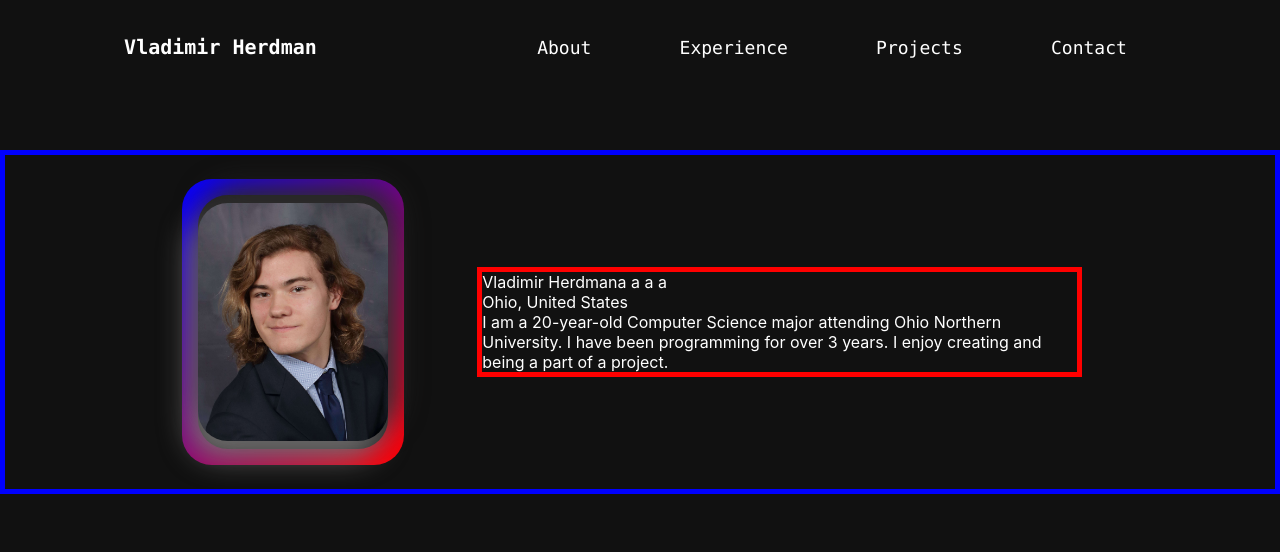
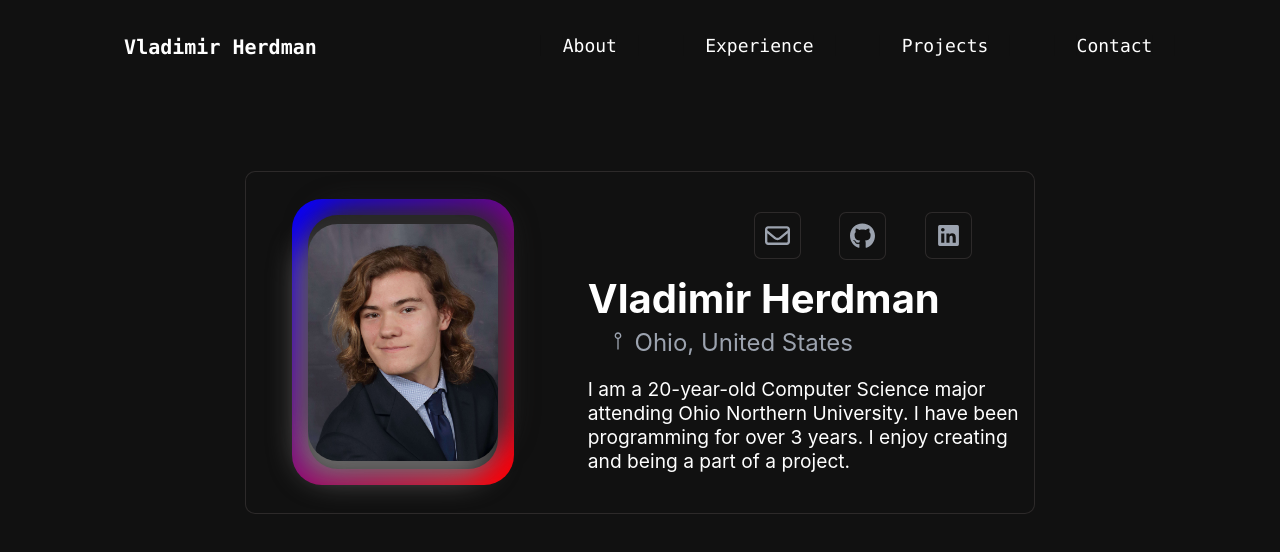
Before and after one commit to Vladimir-Herdman/Vladimir-Herdman.github.io, a plain HTML site: page index.html in a window 1280 px wide. Drawn offline with Linux system fonts and the light colour scheme.

Commit message:
Finished self photo overview

```diff
--- a/index.html
+++ b/index.html
@@ -71,15 +71,22 @@
 
 		<section class="overview" id="overview">
 			<div class="card" id="card">
-				<img src="./public/images/BusinessSelf.JPG" alt="Professional photo of self">
+				<img src="./public/images/BusinessSelf.JPG" alt="Professional photo of self" loading="lazy">
 			</div>
 			<div class="description">
+				<span class="social-tags">
+					<a href="javascript:void(0)" onclick="copy(this)"><svg xmlns="http://www.w3.org/2000/svg" viewBox="0 0 512 512"><path d="M64 112c-8.8.0-16 7.2-16 16v22.1L220.5 291.7c20.7 17 50.4 17 71.1.0L464 150.1V128c0-8.8-7.2-16-16-16H64zM48 212.2V384c0 8.8 7.2 16 16 16h384c8.8.0 16-7.2 16-16V212.2L322 328.8c-38.4 31.5-93.7 31.5-132 0L48 212.2zM0 128C0 92.7 28.7 64 64 64h384c35.3.0 64 28.7 64 64v256c0 35.3-28.7 64-64 64H64c-35.3.0-64-28.7-64-64V128z"></path></svg></a>
+					<a href=""><svg xmlns="http://www.w3.org/2000/svg" viewBox="0 0 496 512"><path d="M165.9 397.4c0 2-2.3 3.6-5.2 3.6-3.3.3-5.6-1.3-5.6-3.6.0-2 2.3-3.6 5.2-3.6 3-.3 5.6 1.3 5.6 3.6zm-31.1-4.5c-.7 2 1.3 4.3 4.3 4.9 2.6 1 5.6.0 6.2-2s-1.3-4.3-4.3-5.2c-2.6-.7-5.5.3-6.2 2.3zm44.2-1.7c-2.9.7-4.9 2.6-4.6 4.9.3 2 2.9 3.3 5.9 2.6 2.9-.7 4.9-2.6 4.6-4.6-.3-1.9-3-3.2-5.9-2.9zM244.8 8C106.1 8 0 113.3.0 252c0 110.9 69.8 205.8 169.5 239.2 12.8 2.3 17.3-5.6 17.3-12.1.0-6.2-.3-40.4-.3-61.4.0.0-70 15-84.7-29.8.0.0-11.4-29.1-27.8-36.6.0.0-22.9-15.7 1.6-15.4.0.0 24.9 2 38.6 25.8 21.9 38.6 58.6 27.5 72.9 20.9 2.3-16 8.8-27.1 16-33.7-55.9-6.2-112.3-14.3-112.3-110.5.0-27.5 7.6-41.3 23.6-58.9-2.6-6.5-11.1-33.3 2.6-67.9 20.9-6.5 69 27 69 27 20-5.6 41.5-8.5 62.8-8.5s42.8 2.9 62.8 8.5c0 0 48.1-33.6 69-27 13.7 34.7 5.2 61.4 2.6 67.9 16 17.7 25.8 31.5 25.8 58.9.0 96.5-58.9 104.2-114.8 110.5 9.2 7.9 17 22.9 17 46.4.0 33.7-.3 75.4-.3 83.6.0 6.5 4.6 14.4 17.3 12.1C428.2 457.8 496 362.9 496 252 496 113.3 383.5 8 244.8 8zM97.2 352.9c-1.3 1-1 3.3.7 5.2 1.6 1.6 3.9 2.3 5.2 1 1.3-1 1-3.3-.7-5.2-1.6-1.6-3.9-2.3-5.2-1zm-10.8-8.1c-.7 1.3.3 2.9 2.3 3.9 1.6 1 3.6.7 4.3-.7.7-1.3-.3-2.9-2.3-3.9-2-.6-3.6-.3-4.3.7zm32.4 35.6c-1.6 1.3-1 4.3 1.3 6.2 2.3 2.3 5.2 2.6 6.5 1 1.3-1.3.7-4.3-1.3-6.2-2.2-2.3-5.2-2.6-6.5-1zm-11.4-14.7c-1.6 1-1.6 3.6.0 5.9 1.6 2.3 4.3 3.3 5.6 2.3 1.6-1.3 1.6-3.9.0-6.2-1.4-2.3-4-3.3-5.6-2z"></path></svg></a>
+					<a href=""><svg xmlns="http://www.w3.org/2000/svg" viewBox="0 0 24 24"><path d="M20.5 2h-17A1.5 1.5 0 002 3.5v17A1.5 1.5 0 003.5 22h17a1.5 1.5 0 001.5-1.5v-17A1.5 1.5 0 0020.5 2zM8 19H5v-9h3zM6.5 8.25A1.75 1.75 0 118.3 6.5a1.78 1.78 0 01-1.8 1.75zM19 19h-3v-4.74c0-1.42-.6-1.93-1.38-1.93A1.74 1.74 0 0013 14.19a.66.66 0 000 .14V19h-3v-9h2.9v1.3a3.11 3.11 0 012.7-1.4c1.55 0 3.36.86 3.36 3.66z"></path></svg></a>
+				</span>
 				<div>
 					<p>Vladimir Herdman</p>
-					<span class="social-tags">a a a a</span>
 				</div>
-				<p>Ohio, United States</p>
-				<p>
+				<p id="desc-loc">
+					<svg viewBox="0 0 15 15" xmlns="http://www.w3.org/2000/svg"><path d="M6 3.5C6 2.67157 6.67157 2 7.5 2S9 2.67157 9 3.5 8.32843 5 7.5 5C6.67157 5 6 4.32843 6 3.5zM8 5.94999C9.14112 5.71836 10 4.70948 10 3.5 10 2.11929 8.88071 1 7.5 1 6.11929 1 5 2.11929 5 3.5c0 1.20948.85888 2.21836 2 2.44999V13.5c0 .2761.22386.5.5.5s.5-.2239.5-.5V5.94999z" fill="currentcolor" fill-rule="evenodd" clip-rule="evenodd"></path></svg>
+					Ohio, United States
+				</p>
+				<p id="desc-desc">
 					I am a 20-year-old Computer Science major attending Ohio
 					Northern University.  I have been programming for over 3
 					years.  I enjoy creating and being a part of a project.
@@ -101,6 +108,7 @@
 			window.onload = () => {
 				setTimeout(() => {
 					navbar.classList.add("loaded");
+					document.getElementById("overview").classList.add("loaded");
 				}, 500);
 				setTimeout(() => {
 					for (const link of header_links) {
--- a/index.js
+++ b/index.js
@@ -4,6 +4,9 @@ const card = document.getElementById("card");
 
 document.getElementById("overview").addEventListener("mousemove", (e) => {
 	card.style.transition = "none";
+	if (window.innerWidth <= 600) {
+		card.style.transition = "transform 2s ease";
+	}
 	rotateElement(e, card);
 }, 0);
 document.getElementById("overview").addEventListener("mouseleave", (e) => {
@@ -29,3 +32,16 @@ function rotate_back(element){
 	element.style.setProperty("--rotateX", "0deg");
 	element.style.setProperty("--rotateY", "0deg");
 }
+
+function copy(element) {
+	navigator.clipboard.writeText("vova" + "herdman" + "@" + "gmail" + ".com")
+		.then(() => {
+			element.classList.toggle("copied-popup");
+			setTimeout(() => {
+				element.classList.toggle("copied-popup");
+			}, 1500);
+		})
+		.catch(() => {
+			console.error("error copying to clipboard")
+		});
+}
--- a/public/stylesheets/style.css
+++ b/public/stylesheets/style.css
@@ -1,6 +1,7 @@
 :root {
 	--background-color: #111111;
 	--primary-color: white;
+	--secondary-color:#9CA3AF;
 	--card-color: #212020;
 }
 
@@ -11,6 +12,10 @@ html, body {
 	color: var(--primary-color);
 	font-family: Inter, sans-serif, Helvetica;
 	overflow-x: hidden;
+	display: flex;
+	flex-direction: column;
+	flex-wrap: nowrap;
+	align-items: center;
 }
 * {
 	margin: 0;
@@ -22,7 +27,6 @@ html, body {
 
 /******************** Header ********************/
 header, .navbar {
-	position: absolute;
 	display: flex;
 	flex-direction: row;
 	justify-content: center;
@@ -47,11 +51,11 @@ header > span {
 	column-gap: 3.5vw;
 	opacity: 0;
 	transition: opacity 2s ease, transform 2s ease;
-	transform: translateX(50vw) translateY(47px);
+	transform: translateX(50vw) translateY(35px);
 }
 .navbar.loaded {
 	opacity: 1;
-	transform: translateX(65vw) translateY(47px);
+	transform: translateX(17vw) translateY(35px);
 }
 .header-link {
 	position: relative;
@@ -112,15 +116,25 @@ header > span {
 
 /******************** Overview ********************/
 .overview {
+	overflow: hidden;
 	margin-top: 150px;
-	border: 5px solid blue;
+	border: 1px solid rgba(57, 53, 53, 0.7);
+	border-radius: 10px;
 	display: flex;
 	flex-direction: row;
 	flex-wrap: wrap;
 	justify-content: center;
 	align-items: center;
 	padding: 40px;
+	padding-left: 10px;
+	padding-right: 10px;
 	column-gap: 7vw;
+	width: 60%;
+	opacity: 0;
+	transition: opacity 2s ease;
+}
+.overview.loaded {
+	opacity: 1;
 }
 .card {
 	position: relative;
@@ -144,6 +158,7 @@ header > span {
 	box-shadow: 15px 15px 30px #2b2a2a,
     			-15px -15px 30px #7b7979;
 	animation: shadow-shift 8s infinite linear;
+	z-index: 2;
 }
 .card::before, .card::after {
 	content: "";
@@ -177,7 +192,6 @@ header > span {
 .description {
 	width: 50%;
 	height: auto;
-	border: 5px solid red;
 	display: flex;
 	flex-direction: column;
 }
@@ -185,6 +199,79 @@ header > span {
 	display: flex;
 	flex-direction: row;
 	flex-wrap: nowrap;
+}
+.description > div > p {
+	white-space: nowrap;
+	font-weight: bold;
+	font-size: 2.5rem;
+}
+.social-tags {
+	display: flex;
+	flex-direction: row;
+	flex-wrap: nowrap;
+	column-gap: 3vw;
+	align-items: center;
+	margin-bottom: 10px;
+	margin-left: auto;
+}
+.social-tags svg, .social-tags svg path {
+	cursor: pointer;
+	width: 25px;
+	height: auto;
+	fill: var(--secondary-color);
+	border: 1px solid rgba(57, 53, 53, 0.7);
+	border-radius: 7px;
+	padding: 10px;
+	transition: fill 0.5s ease;
+}
+.social-tags a:hover svg, .social-tags a:hover svg path{
+	fill: white;
+}
+.social-tags a {
+	position: relative;
+}
+#desc-loc {
+	font-size: 1.5rem;
+	margin-top: 5px;
+	margin-left: 20px;
+	color: var(--secondary-color);
+	white-space: nowrap;
+}
+#desc-loc svg, #desc-loc svg path {
+	width: 20px;
+	height: auto;
+	margin: 0;
+	fill: var(--secondary-color);
+}
+#desc-desc {
+	font-size: 1.2rem;
+	margin-top: 20px;
+	width: 115%;
+}
+.copied-popup::before {
+	content: "Copied to clipboard.";
+	display: flex;
+	flex-direction: row;
+	flex-wrap: nowrap;
+	justify-content: center;
+	align-items: center;
+	white-space: nowrap;
+	background-color: #9CA3AF;
+	width: 200px;
+	height: 35px;
+	border-radius: 5px;
+	color: black;
+	position: absolute;
+	opacity: 0.7;
+	top: -20px;
+	left: -75px;
+	animation: fade 1s linear forwards;
+	animation-delay: 0.5s;
+	z-index: 2;
+}
+@keyframes fade {
+	0% {opacity: 0.7;}
+	100% {opacity: 0;}
 }
 
 /******************** Media Queries ********************/
@@ -221,5 +308,25 @@ header > span {
 	}
 	.overview {
 		margin-top: 20px;
+		flex-direction: column;
+		padding: 40px;
+	}
+	.description {
+		margin-top: 40px;
+		width: 80%;
+		align-items: center;
+	}
+	.social-tags {
+		margin: 0;
+		margin-bottom: 10px;
 	}
 }
+@media screen and (max-width: 570px) {
+	.description {
+		margin-top: 40px;
+		width: 90%;
+	}
+	.description > div > p {
+		font-size: 1.8rem;
+	}
+}
```
